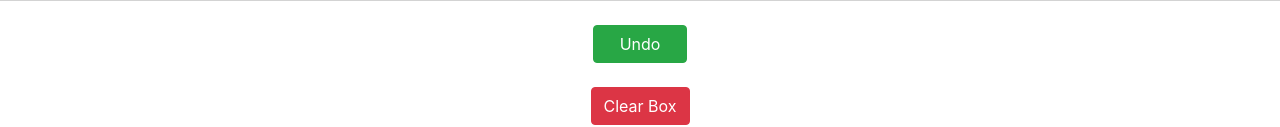
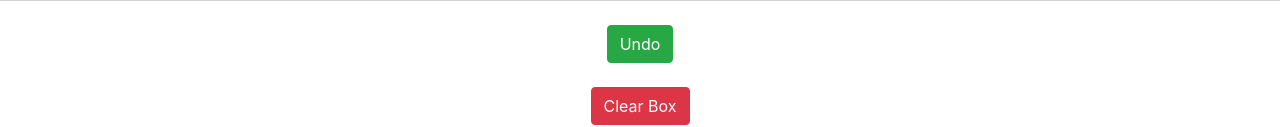
Before and after one commit to RishikaGhosh/TEXT-EDITOR, a plain HTML site: page index.html in a window 1280 px wide. Shown: the part 613-740 px from the top of the page. Drawn offline with nearby package versions, Linux system fonts and the light colour scheme.

Commit message:
Update index.html

```diff
--- a/index.html
+++ b/index.html
@@ -35,7 +35,7 @@
 
     <div>
         <br>
-        <button type="button" class="btn btn-success" id="undo">&nbsp;&nbsp;&nbsp;Undo&nbsp;&nbsp;&nbsp;</button>
+        <button type="button" class="btn btn-success" id="undo">Undo</button>
         <br>
         <button type="button" class="btn btn-danger" id="clear">Clear Box</button>
     </div>
```
